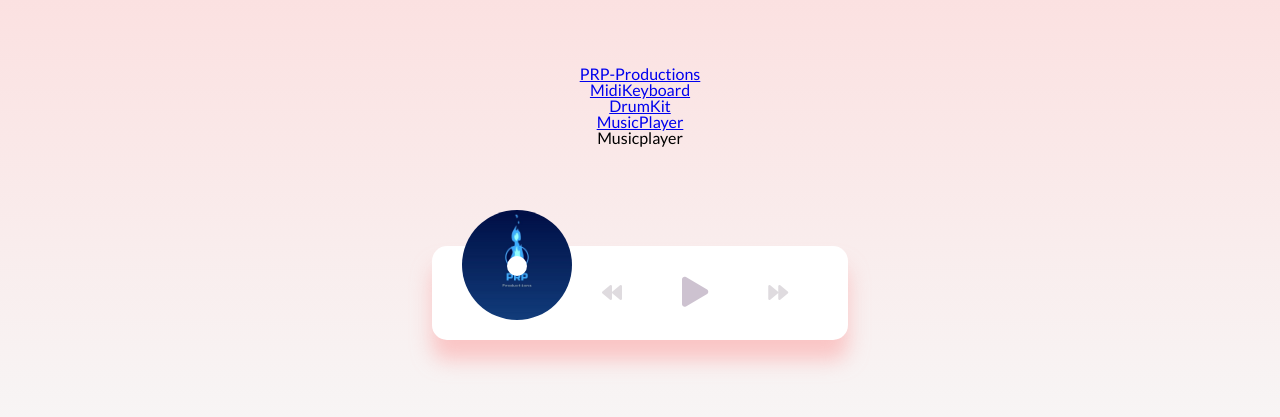
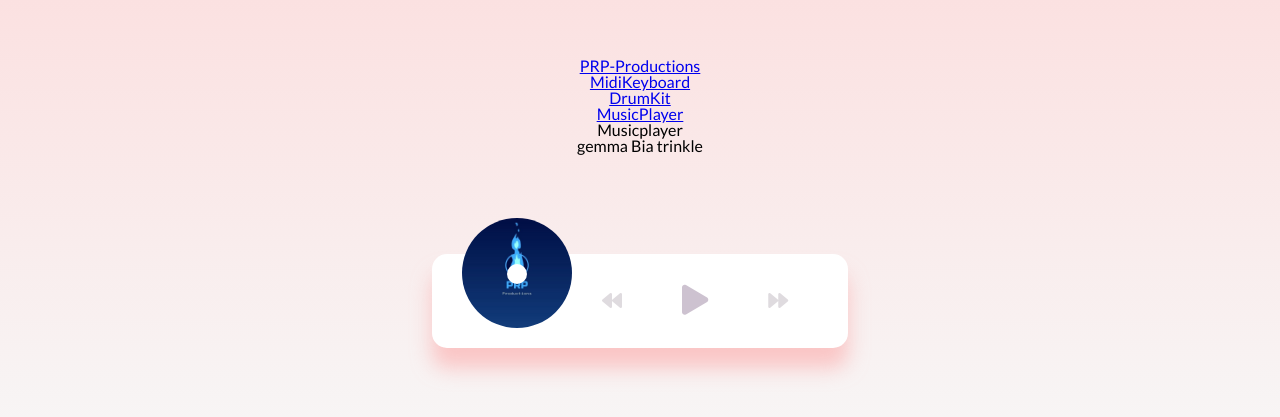
Before and after one commit to prp-productions/prp-productions, a React (Create React App) app: page /musicPlayer in a window 1280 px wide. Shown: the part 147-564 px from the top of the page. Built offline with nearby package versions, Linux system fonts and the light colour scheme.

Commit message:
check One

```diff
--- a/src/components/MusicPlayer.js
+++ b/src/components/MusicPlayer.js
@@ -1,18 +1,27 @@
-import { useState, useRef } from "react";
+import { useState, useRef, useEffect } from "react";
 
 export const MusicPlayer = () => {
   const [songs, setSongs] = useState(["hey", "prp", "beat01"]);
   const [currentSongIndex, setCurrentSongIndex] = useState(0);
+
+  const audioElem = useRef(null);
+
   const handleNext = () => {
     console.log("next");
   };
+
   const handlePrev = () => {
     console.log("prev");
   };
+
   const handlePlay = () => {
     console.log("play");
   };
-  const audioElem = useRef(null);
+
+  useEffect(() => {
+      audioElem.current.innerHTML = 'gemma Bia trinkle'
+  })
+
   return (
     <div className="page_musicplayer">
       <h1>Musicplayer</h1>
```
